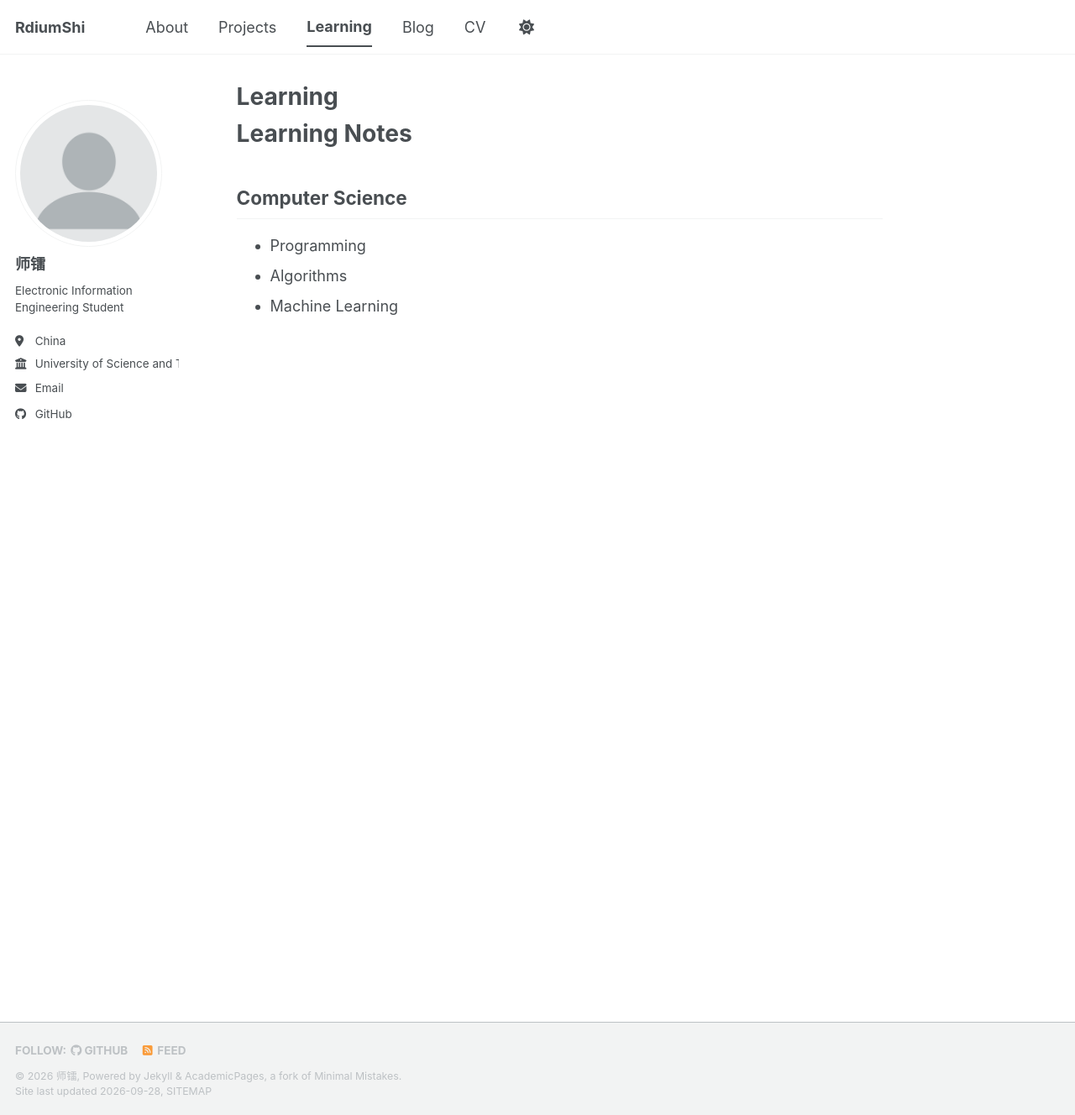
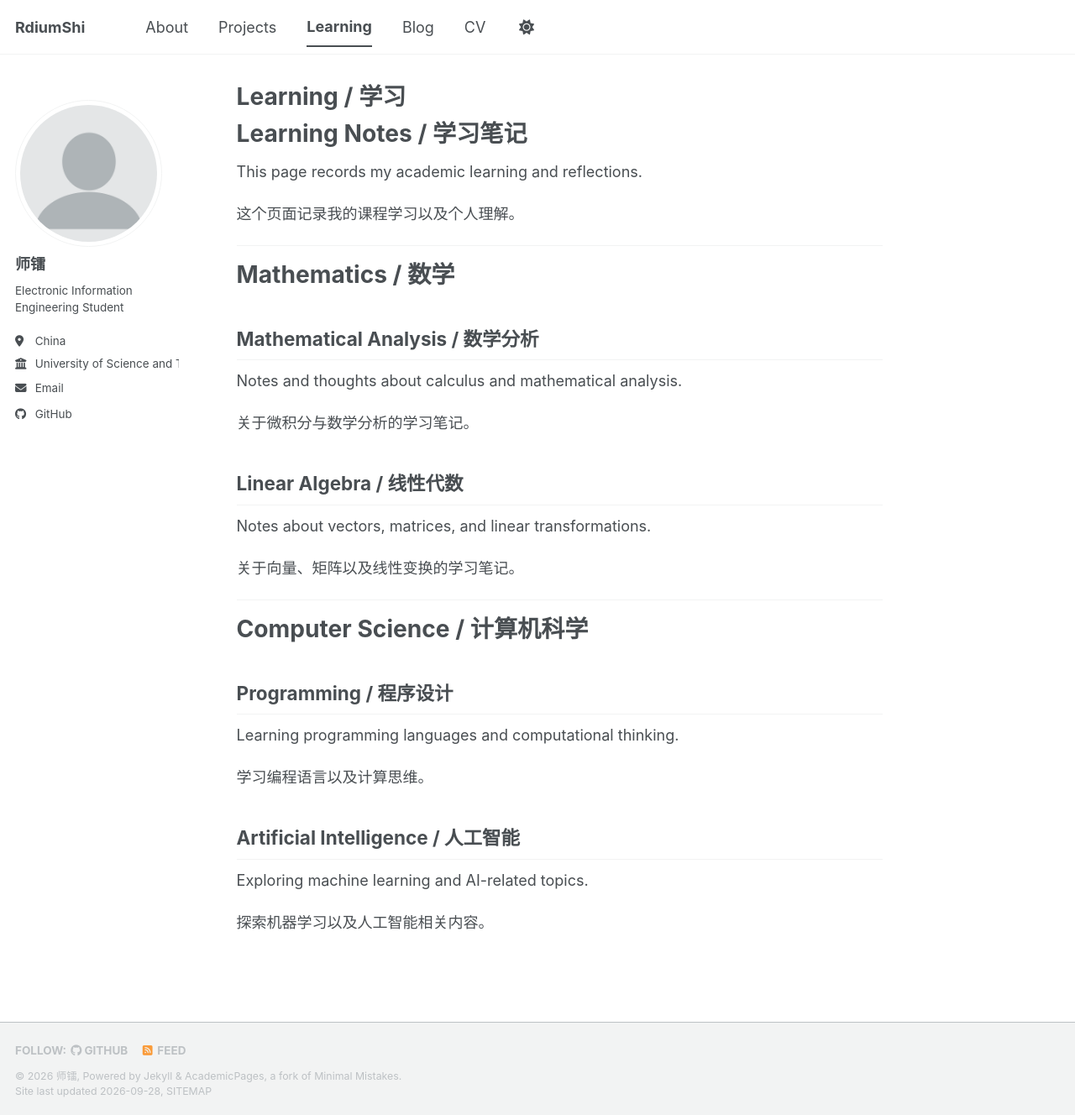
Before and after one commit to RadiumShi/radiumshi.github.io, a Jekyll site: the page built from _pages/learning.md, in a window 1280 px wide and 1328 px high. Shown: the whole window at 84% size. Built offline with Jekyll 4.4.1, drawn with Linux system fonts in a browser that asks for light colours; a style sheet for code colours, icons or effects is not loaded.

Commit message:
Update learning page with new sections and content
Expanded learning notes to include sections on Mathematics and Computer Science with bilingual descriptions.

```diff
--- a/_pages/learning.md
+++ b/_pages/learning.md
@@ -1,13 +1,51 @@
 ---
-title: "Learning"
+layout: single
+title: "Learning / 学习"
 permalink: /learning/
 author_profile: true
 ---
 
-# Learning Notes
+# Learning Notes / 学习笔记
 
-## Computer Science
 
-- Programming
-- Algorithms
-- Machine Learning
+This page records my academic learning and reflections.
+
+这个页面记录我的课程学习以及个人理解。
+
+
+---
+
+# Mathematics / 数学
+
+
+## Mathematical Analysis / 数学分析
+
+Notes and thoughts about calculus and mathematical analysis.
+
+关于微积分与数学分析的学习笔记。
+
+
+## Linear Algebra / 线性代数
+
+Notes about vectors, matrices, and linear transformations.
+
+关于向量、矩阵以及线性变换的学习笔记。
+
+
+---
+
+# Computer Science / 计算机科学
+
+
+## Programming / 程序设计
+
+Learning programming languages and computational thinking.
+
+学习编程语言以及计算思维。
+
+
+## Artificial Intelligence / 人工智能
+
+Exploring machine learning and AI-related topics.
+
+探索机器学习以及人工智能相关内容。
```
